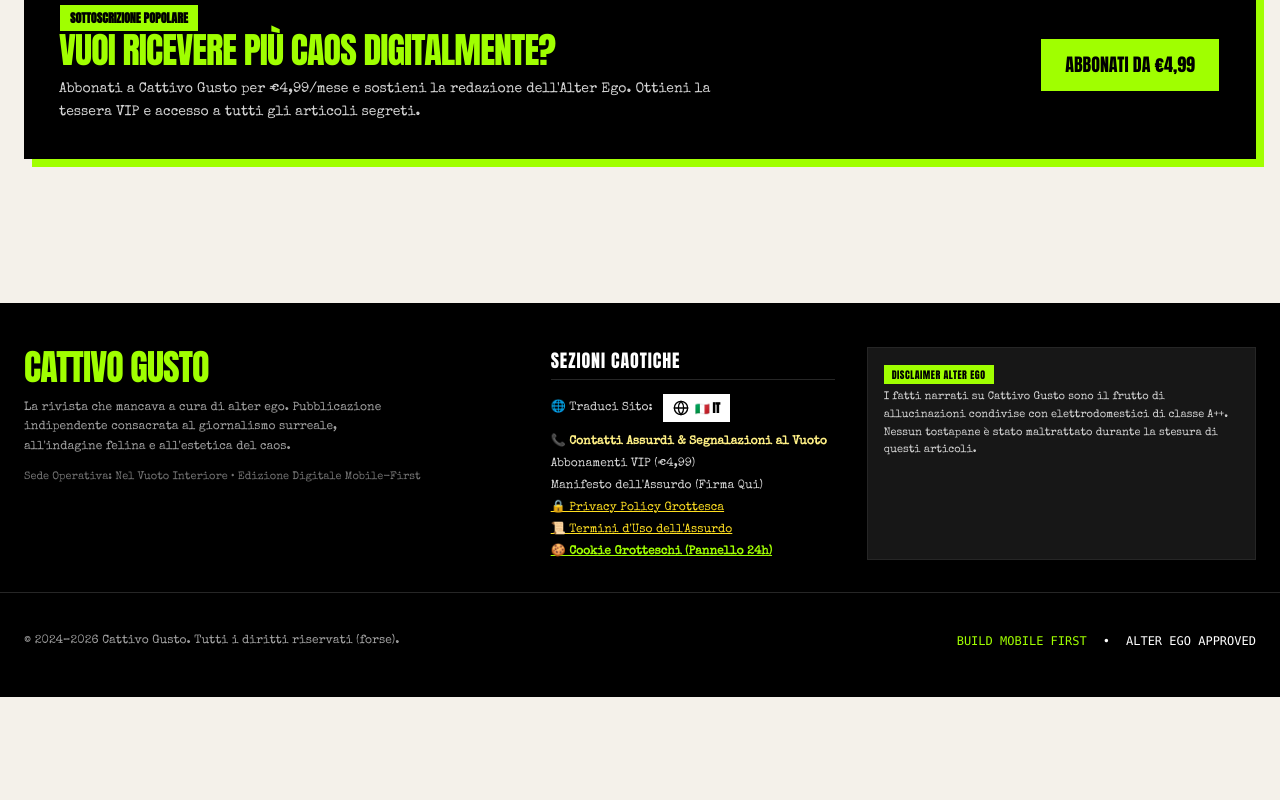
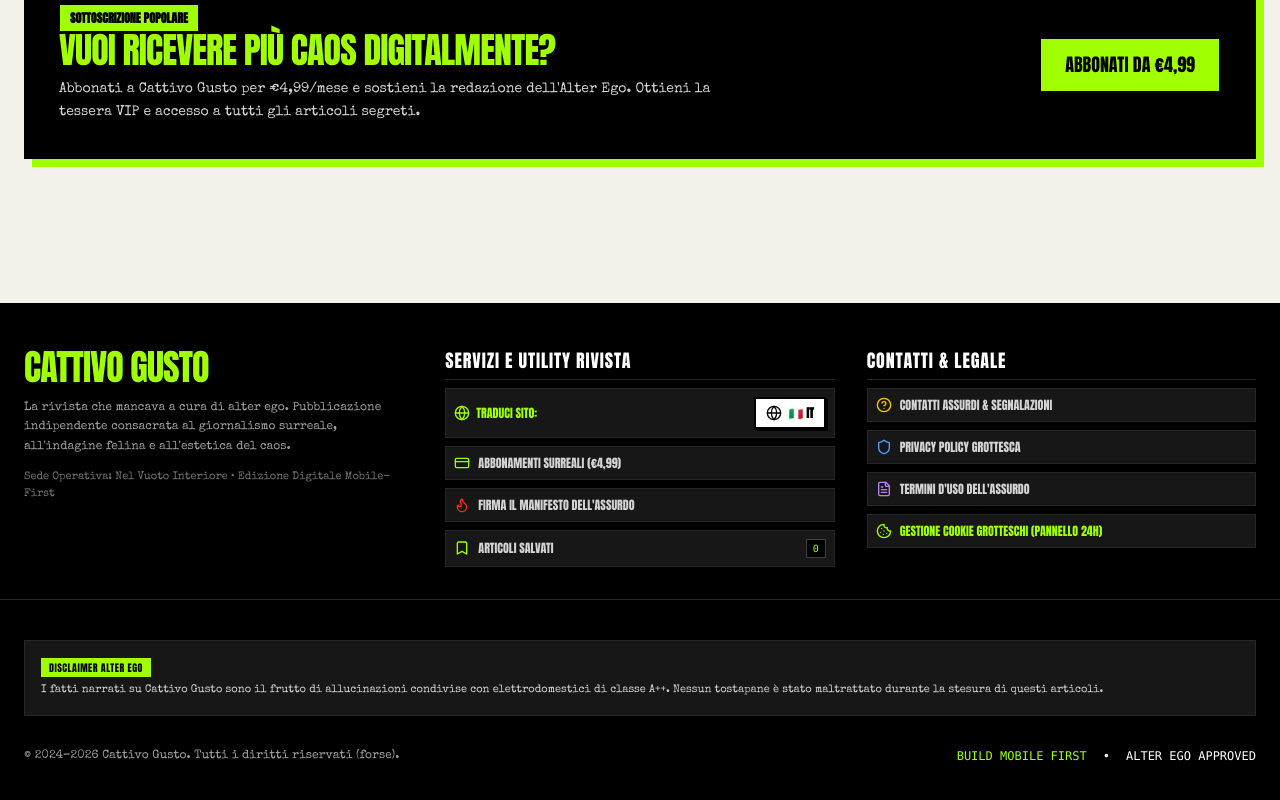
Before and after one commit to Facilissimoweb/Cattivi-Gusto, a React (Vite) app: page / in a window 1280 px wide. Shown: the part 5141-5941 px from the top of the page. Before the commit the page ends 5838 px from the top, so only its background shows below. Built offline with nearby package versions, Linux system fonts and the light colour scheme.

Commit message:
feat: add bookmarks navigation to footer
Integrate bookmark functionality into the footer component and update saved count display to improve navigation access.

```diff
--- a/src/App.tsx
+++ b/src/App.tsx
@@ -483,6 +483,8 @@ export default function App() {
         onOpenSubscriptions={() => setActiveView('subscriptions')}
         onOpenManifesto={() => setIsManifestoOpen(true)}
         onGoHome={handleGoHome}
+        onOpenBookmarks={() => setActiveView('bookmarks')}
+        savedCount={savedArticleIds.length}
         onOpenContacts={() => setActiveView('contacts')}
         onOpenLegal={handleOpenLegal}
         onOpenCookies={() => setIsCookieModalOpen(true)}
--- a/src/components/Footer.tsx
+++ b/src/components/Footer.tsx
@@ -1,11 +1,13 @@
 import React from 'react';
-import { Flame, Heart } from 'lucide-react';
+import { Flame, Bookmark, CreditCard, HelpCircle, Shield, FileText, Cookie, Globe } from 'lucide-react';
 import { SiteLanguageTranslator } from './SiteLanguageTranslator';
 
 interface FooterProps {
   onOpenSubscriptions: () => void;
   onOpenManifesto: () => void;
   onGoHome?: () => void;
+  onOpenBookmarks?: () => void;
+  savedCount?: number;
   onOpenContacts?: () => void;
   onOpenLegal?: (tab: 'privacy' | 'terms') => void;
   onOpenCookies?: () => void;
@@ -16,10 +18,11 @@ export const Footer: React.FC<FooterProps> = ({
   onOpenSubscriptions,
   onOpenManifesto,
   onGoHome,
+  onOpenBookmarks,
+  savedCount = 0,
   onOpenContacts,
   onOpenLegal,
   onOpenCookies,
-  onOpenGroqChat,
 }) => {
   return (
     <footer className="bg-black text-[#F4F1EA] border-t-4 border-black pt-10 pb-20 md:pb-12 mt-16 font-typewriter">
@@ -28,7 +31,7 @@ export const Footer: React.FC<FooterProps> = ({
       <div className="max-w-7xl mx-auto px-4 sm:px-6 grid grid-cols-1 md:grid-cols-12 gap-8 mb-10 pb-8 border-b border-neutral-800">
 
         {/* Brand Info */}
-        <div className="md:col-span-5 space-y-3">
+        <div className="md:col-span-4 space-y-3">
           <h2
             onClick={onGoHome}
             className="font-anton text-4xl uppercase text-[#A0FF00] tracking-tight cursor-pointer hover:underline"
@@ -44,58 +47,123 @@ export const Footer: React.FC<FooterProps> = ({
           </div>
         </div>
 
-        {/* Quick Links */}
-        <div className="md:col-span-3 space-y-2">
+        {/* Links & Tools Column 1: Services & Translators */}
+        <div className="md:col-span-4 space-y-3">
           <h3 className="font-anton text-lg uppercase text-white tracking-wider border-b border-neutral-800 pb-1 mb-2">
-            SEZIONI CAOTICHE
+            SERVIZI E UTILITY RIVISTA
           </h3>
-          <ul className="space-y-1.5 text-xs text-neutral-300">
+          <ul className="space-y-2 text-xs text-neutral-300">
+            {/* TRADUCI TESTO (REALE) */}
+            <li className="bg-neutral-900 border border-neutral-800 p-2 rounded-none flex items-center justify-between">
+              <span className="font-anton text-xs text-[#A0FF00] flex items-center gap-1.5 uppercase">
+                <Globe className="w-4 h-4" /> TRADUCI SITO:
+              </span>
+              <SiteLanguageTranslator />
+            </li>
 
+            {/* ABBONAMENTI */}
             <li>
-              <div className="flex items-center gap-2 text-xs text-neutral-300 py-1">
-                <span>🌐 Traduci Sito:</span>
-                <SiteLanguageTranslator />
-              </div>
-            </li>
-            {onOpenContacts && (
-              <li>
-                <button onClick={onOpenContacts} className="hover:text-[#A0FF00] transition text-yellow-200 font-bold flex items-center gap-1">
-                  📞 Contatti Assurdi & Segnalazioni al Vuoto
-                </button>
-              </li>
-            )}
-            <li>
-              <button onClick={onOpenSubscriptions} className="hover:text-[#A0FF00] transition">
-                Abbonamenti VIP (€4,99)
+              <button
+                onClick={onOpenSubscriptions}
+                className="w-full text-left bg-neutral-900 hover:bg-[#A0FF00] hover:text-black border border-neutral-800 p-2 font-anton text-xs uppercase flex items-center gap-2 transition cursor-pointer"
+              >
+                <CreditCard className="w-4 h-4 text-[#A0FF00] group-hover:text-black" />
+                <span>ABBONAMENTI SURREALI (€4,99)</span>
               </button>
             </li>
+
+            {/* FIRMA MANIFESTO */}
             <li>
-              <button onClick={onOpenManifesto} className="hover:text-[#A0FF00] transition">
-                Manifesto dell'Assurdo (Firma Qui)
+              <button
+                onClick={onOpenManifesto}
+                className="w-full text-left bg-neutral-900 hover:bg-[#A0FF00] hover:text-black border border-neutral-800 p-2 font-anton text-xs uppercase flex items-center gap-2 transition cursor-pointer"
+              >
+                <Flame className="w-4 h-4 text-[#FF2A00]" />
+                <span>FIRMA IL MANIFESTO DELL'ASSURDO</span>
               </button>
             </li>
-            <li>
-              <button onClick={() => onOpenLegal?.('privacy')} className="hover:text-[#A0FF00] transition underline text-yellow-300">
-                🔒 Privacy Policy Grottesca
-              </button>
-            </li>
-            <li>
-              <button onClick={() => onOpenLegal?.('terms')} className="hover:text-[#A0FF00] transition underline text-yellow-300">
-                📜 Termini d'Uso dell'Assurdo
-              </button>
-            </li>
-            {onOpenCookies && (
+
+            {/* ARTICOLI SALVATI */}
+            {onOpenBookmarks && (
               <li>
-                <button onClick={onOpenCookies} className="hover:text-[#A0FF00] transition underline text-[#A0FF00] font-bold">
-                  🍪 Cookie Grotteschi (Pannello 24h)
+                <button
+                  onClick={onOpenBookmarks}
+                  className="w-full text-left bg-neutral-900 hover:bg-[#A0FF00] hover:text-black border border-neutral-800 p-2 font-anton text-xs uppercase flex items-center justify-between transition cursor-pointer"
+                >
+                  <div className="flex items-center gap-2">
+                    <Bookmark className="w-4 h-4 text-[#A0FF00]" />
+                    <span>ARTICOLI SALVATI</span>
+                  </div>
+                  <span className="bg-black text-[#A0FF00] text-[10px] px-1.5 py-0.5 font-mono border border-neutral-700">
+                    {savedCount}
+                  </span>
                 </button>
               </li>
             )}
           </ul>
         </div>
 
-        {/* Satirical Note */}
-        <div className="md:col-span-4 bg-neutral-900 border border-neutral-800 p-4 space-y-2">
+        {/* Links & Tools Column 2: Legal, Contacts & Cookies */}
+        <div className="md:col-span-4 space-y-3">
+          <h3 className="font-anton text-lg uppercase text-white tracking-wider border-b border-neutral-800 pb-1 mb-2">
+            CONTATTI & LEGALE
+          </h3>
+          <ul className="space-y-2 text-xs text-neutral-300">
+            {/* CONTATTI */}
+            {onOpenContacts && (
+              <li>
+                <button
+                  onClick={onOpenContacts}
+                  className="w-full text-left bg-neutral-900 hover:bg-[#A0FF00] hover:text-black border border-neutral-800 p-2 font-anton text-xs uppercase flex items-center gap-2 transition cursor-pointer"
+                >
+                  <HelpCircle className="w-4 h-4 text-yellow-400" />
+                  <span>CONTATTI ASSURDI & SEGNALAZIONI</span>
+                </button>
+              </li>
+            )}
+
+            {/* PRIVACY POLICY */}
+            <li>
+              <button
+                onClick={() => onOpenLegal?.('privacy')}
+                className="w-full text-left bg-neutral-900 hover:bg-[#A0FF00] hover:text-black border border-neutral-800 p-2 font-anton text-xs uppercase flex items-center gap-2 transition cursor-pointer"
+              >
+                <Shield className="w-4 h-4 text-blue-400" />
+                <span>PRIVACY POLICY GROTTESCA</span>
+              </button>
+            </li>
+
+            {/* TERMINI D'USO */}
+            <li>
+              <button
+                onClick={() => onOpenLegal?.('terms')}
+                className="w-full text-left bg-neutral-900 hover:bg-[#A0FF00] hover:text-black border border-neutral-800 p-2 font-anton text-xs uppercase flex items-center gap-2 transition cursor-pointer"
+              >
+                <FileText className="w-4 h-4 text-purple-400" />
+                <span>TERMINI D'USO DELL'ASSURDO</span>
+              </button>
+            </li>
+
+            {/* GESTIONE COOKIES */}
+            {onOpenCookies && (
+              <li>
+                <button
+                  onClick={onOpenCookies}
+                  className="w-full text-left bg-neutral-900 hover:bg-[#A0FF00] hover:text-black border border-neutral-800 p-2 font-anton text-xs uppercase flex items-center gap-2 transition cursor-pointer text-[#A0FF00]"
+                >
+                  <Cookie className="w-4 h-4 text-[#A0FF00]" />
+                  <span>GESTIONE COOKIE GROTTESCHI (PANNELLO 24H)</span>
+                </button>
+              </li>
+            )}
+          </ul>
+        </div>
+
+      </div>
+
+      {/* Satirical Note & Disclaimer Bar */}
+      <div className="max-w-7xl mx-auto px-4 sm:px-6 mb-8">
+        <div className="bg-neutral-900 border border-neutral-800 p-4 space-y-2">
           <span className="bg-[#A0FF00] text-black font-anton text-[10px] px-2 py-0.5 uppercase tracking-wider">
             DISCLAIMER ALTER EGO
           </span>
@@ -103,10 +171,9 @@ export const Footer: React.FC<FooterProps> = ({
             I fatti narrati su Cattivo Gusto sono il frutto di allucinazioni condivise con elettrodomestici di classe A++. Nessun tostapane è stato maltrattato durante la stesura di questi articoli.
           </p>
         </div>
-
       </div>
 
-      {/* Bottom Copyright Bar matching Screenshot 1 */}
+      {/* Bottom Copyright Bar */}
       <div className="max-w-7xl mx-auto px-4 sm:px-6 flex flex-col sm:flex-row items-center justify-between text-xs text-neutral-400 gap-4">
         <div>
           © 2024–2026 Cattivo Gusto. Tutti i diritti riservati (forse).
--- a/src/components/NavigationDrawer.tsx
+++ b/src/components/NavigationDrawer.tsx
@@ -1,8 +1,7 @@
 import React from 'react';
-import { X, Flame, Sparkles, CreditCard, Bookmark, Newspaper, Shield, FileText, ChevronRight, HelpCircle, Home, Globe } from 'lucide-react';
+import { X, ChevronRight, Home } from 'lucide-react';
 import { CATEGORIES } from '../data/articles';
 import { CategoryId } from '../types';
-import { SiteLanguageTranslator } from './SiteLanguageTranslator';
 
 interface NavigationDrawerProps {
   isOpen: boolean;
@@ -11,14 +10,14 @@ interface NavigationDrawerProps {
   onSelectCategory: (cat: CategoryId) => void;
   activeView?: string;
   onGoHome?: () => void;
-  onOpenManifesto: () => void;
-  onOpenSubscriptions: () => void;
-  onOpenBookmarks: () => void;
+  onOpenManifesto?: () => void;
+  onOpenSubscriptions?: () => void;
+  onOpenBookmarks?: () => void;
   onOpenContacts?: () => void;
   onOpenLegal?: (tab: 'privacy' | 'terms') => void;
   onOpenCookies?: () => void;
   onOpenGroqChat?: () => void;
-  savedCount: number;
+  savedCount?: number;
 }
 
 export const NavigationDrawer: React.FC<NavigationDrawerProps> = ({
@@ -28,14 +27,6 @@ export const NavigationDrawer: React.FC<NavigationDrawerProps> = ({
   onSelectCategory,
   activeView,
   onGoHome,
-  onOpenManifesto,
-  onOpenSubscriptions,
-  onOpenBookmarks,
-  onOpenContacts,
-  onOpenLegal,
-  savedCount,
-  onOpenCookies,
-  onOpenGroqChat,
 }) => {
   if (!isOpen) return null;
 
@@ -71,8 +62,8 @@ export const NavigationDrawer: React.FC<NavigationDrawerProps> = ({
             </button>
           </div>
 
-          {/* Navigation Links inside Hamburger Menu */}
-          <div className="space-y-2.5 mb-6">
+          {/* 1. HOME BUTTON */}
+          <div className="mb-6">
             <button
               onClick={() => {
                 if (onGoHome) {
@@ -82,7 +73,7 @@ export const NavigationDrawer: React.FC<NavigationDrawerProps> = ({
                 }
                 onClose();
               }}
-              className={`w-full border-2 border-black p-3 font-anton text-base uppercase flex items-center justify-between transition shadow-[3px_3px_0px_#000] cursor-pointer ${
+              className={`w-full border-2 border-black p-3.5 font-anton text-base uppercase flex items-center justify-between transition shadow-[3px_3px_0px_#000] cursor-pointer ${
                 isHomeActive
                   ? 'bg-[#A0FF00] text-black font-bold ring-2 ring-black'
                   : 'bg-white text-black hover:bg-[#A0FF00]'
@@ -100,118 +91,15 @@ export const NavigationDrawer: React.FC<NavigationDrawerProps> = ({
                 <ChevronRight className="w-5 h-5" />
               )}
             </button>
-
-            <button
-              onClick={() => {
-                onOpenSubscriptions();
-                onClose();
-              }}
-              className="w-full bg-white text-black border-2 border-black p-3 font-anton text-base uppercase flex items-center justify-between hover:bg-black hover:text-white transition shadow-[3px_3px_0px_#000] cursor-pointer"
-            >
-              <div className="flex items-center gap-2">
-                <CreditCard className="w-5 h-5" />
-                <span>ABBONAMENTI SURREALI</span>
-              </div>
-              <ChevronRight className="w-5 h-5" />
-            </button>
-
-            <button
-              onClick={() => {
-                onOpenManifesto();
-                onClose();
-              }}
-              className="w-full bg-black text-white border-2 border-black p-3 font-anton text-base uppercase flex items-center justify-between hover:bg-[#A0FF00] hover:text-black transition shadow-[3px_3px_0px_#000]"
-            >
-              <div className="flex items-center gap-2">
-                <Flame className="w-5 h-5 text-[#A0FF00]" />
-                <span>FIRMA IL MANIFESTO</span>
-              </div>
-              <ChevronRight className="w-5 h-5" />
-            </button>
-
-
-
-            <div className="w-full bg-[#EFECE6] border-2 border-black p-3 flex items-center justify-between shadow-[3px_3px_0px_#000]">
-              <div className="flex items-center gap-2">
-                <Globe className="w-5 h-5 text-black" />
-                <span className="font-anton text-base uppercase">TRADUCI SITO (GOOGLE TRANSLATE)</span>
-              </div>
-              <SiteLanguageTranslator />
-            </div>
-
-            <button
-              onClick={() => {
-                onOpenBookmarks();
-                onClose();
-              }}
-              className="w-full bg-white border-2 border-black p-3 font-anton text-base uppercase flex items-center justify-between hover:bg-neutral-100 transition shadow-[3px_3px_0px_#000] cursor-pointer"
-            >
-              <div className="flex items-center gap-2">
-                <Bookmark className="w-5 h-5" />
-                <span>ARTICOLI SALVATI ({savedCount})</span>
-              </div>
-              <ChevronRight className="w-5 h-5" />
-            </button>
-
-            {onOpenContacts && (
-              <button
-                onClick={() => {
-                  onOpenContacts();
-                  onClose();
-                }}
-                className="w-full bg-[#FFFEEB] text-black border-2 border-black p-3 font-anton text-base uppercase flex items-center justify-between hover:bg-[#A0FF00] transition shadow-[3px_3px_0px_#000] cursor-pointer"
-              >
-                <div className="flex items-center gap-2">
-                  <HelpCircle className="w-5 h-5 text-red-600" />
-                  <span>📞 CONTATTI ASSURDI & SEGNALAZIONI</span>
-                </div>
-                <ChevronRight className="w-5 h-5" />
-              </button>
-            )}
-
-            {/* Legal Absurd Buttons */}
-            <div className="grid grid-cols-2 gap-2 pt-2">
-              <button
-                onClick={() => {
-                  onOpenLegal?.('privacy');
-                  onClose();
-                }}
-                className="bg-neutral-100 border-2 border-black p-2 text-left font-anton text-xs uppercase hover:bg-[#A0FF00] hover:text-black transition cursor-pointer"
-              >
-                🔒 PRIVACY POLICY
-              </button>
-              <button
-                onClick={() => {
-                  onOpenLegal?.('terms');
-                  onClose();
-                }}
-                className="bg-neutral-100 border-2 border-black p-2 text-left font-anton text-xs uppercase hover:bg-[#A0FF00] hover:text-black transition cursor-pointer"
-              >
-                📜 TERMINI D'USO
-              </button>
-            </div>
-
-            {/* Cookie Preferences Trigger Button */}
-            {onOpenCookies && (
-              <button
-                onClick={() => {
-                  onOpenCookies();
-                  onClose();
-                }}
-                className="w-full bg-[#A0FF00] text-black border-2 border-black p-2.5 font-anton text-xs uppercase flex items-center justify-between hover:bg-black hover:text-[#A0FF00] transition shadow-[2px_2px_0px_#000] cursor-pointer mt-2"
-              >
-                <span>🍪 GESTISCI COOKIE GROTTESCHI (24H)</span>
-                <ChevronRight className="w-4 h-4" />
-              </button>
-            )}
           </div>
 
-          {/* Categories Header */}
-          <div className="mb-3">
-            <h3 className="font-anton text-xl uppercase tracking-wide border-b-2 border-black pb-1 mb-3">
-              SEZIONI RIVISTA
+          {/* 2. SEZIONI RIVISTA */}
+          <div className="mb-6">
+            <h3 className="font-anton text-xl uppercase tracking-wide border-b-2 border-black pb-1 mb-3 flex items-center justify-between">
+              <span>SEZIONI RIVISTA</span>
+              <span className="text-xs font-mono bg-black text-[#A0FF00] px-2 py-0.5">CATEGORIE</span>
             </h3>
-            <div className="space-y-1.5">
+            <div className="space-y-2">
               {CATEGORIES.map((cat) => {
                 const isSelected = selectedCategory === cat.id;
                 return (
@@ -221,13 +109,13 @@ export const NavigationDrawer: React.FC<NavigationDrawerProps> = ({
                       onSelectCategory(cat.id);
                       onClose();
                     }}
-                    className={`w-full text-left px-3 py-2 border-2 border-black font-anton text-sm uppercase flex items-center justify-between transition ${
+                    className={`w-full text-left px-3.5 py-2.5 border-2 border-black font-anton text-sm uppercase flex items-center justify-between transition shadow-[2px_2px_0px_#000] cursor-pointer ${
                       isSelected
-                        ? 'bg-black text-[#A0FF00] translate-x-1 shadow-[2px_2px_0px_#A0FF00]'
-                        : 'bg-white hover:bg-[#A0FF00]/30 text-black'
+                        ? 'bg-black text-[#A0FF00] translate-x-1 shadow-[3px_3px_0px_#A0FF00]'
+                        : 'bg-white hover:bg-[#A0FF00] text-black'
                     }`}
                   >
-                    <span className="flex items-center gap-2">
+                    <span className="flex items-center gap-2.5">
                       <span className="text-base">{cat.badge}</span>
                       <span>{cat.label}</span>
                     </span>
```
